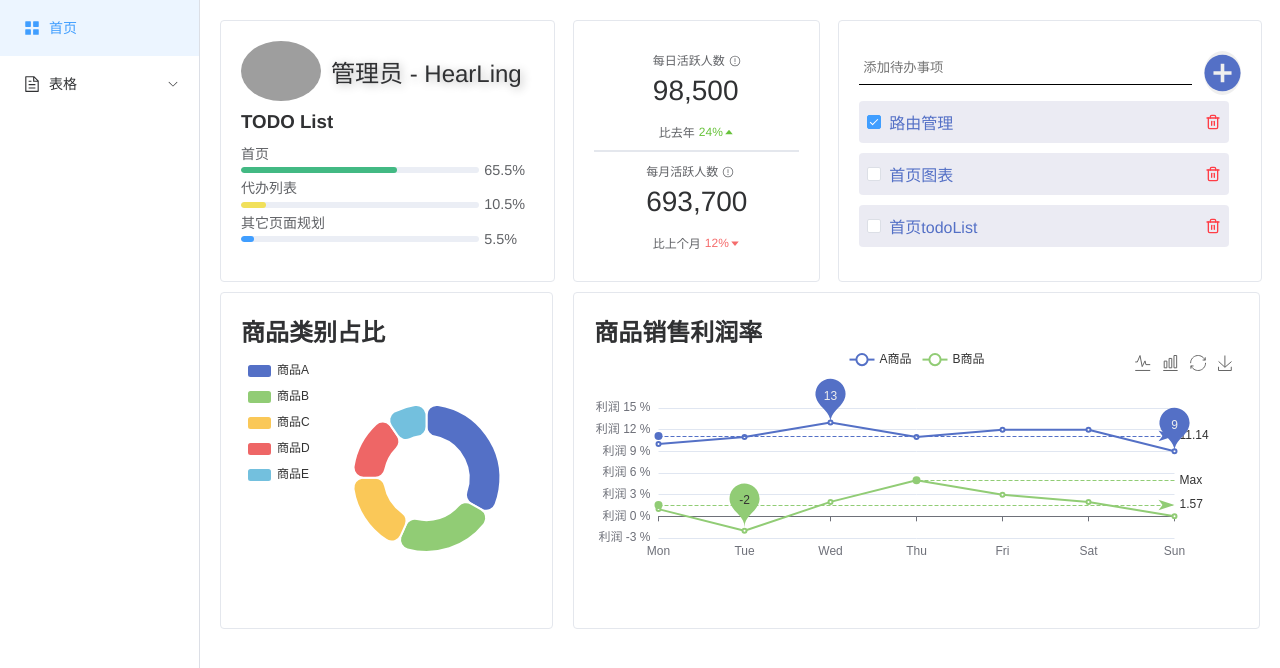
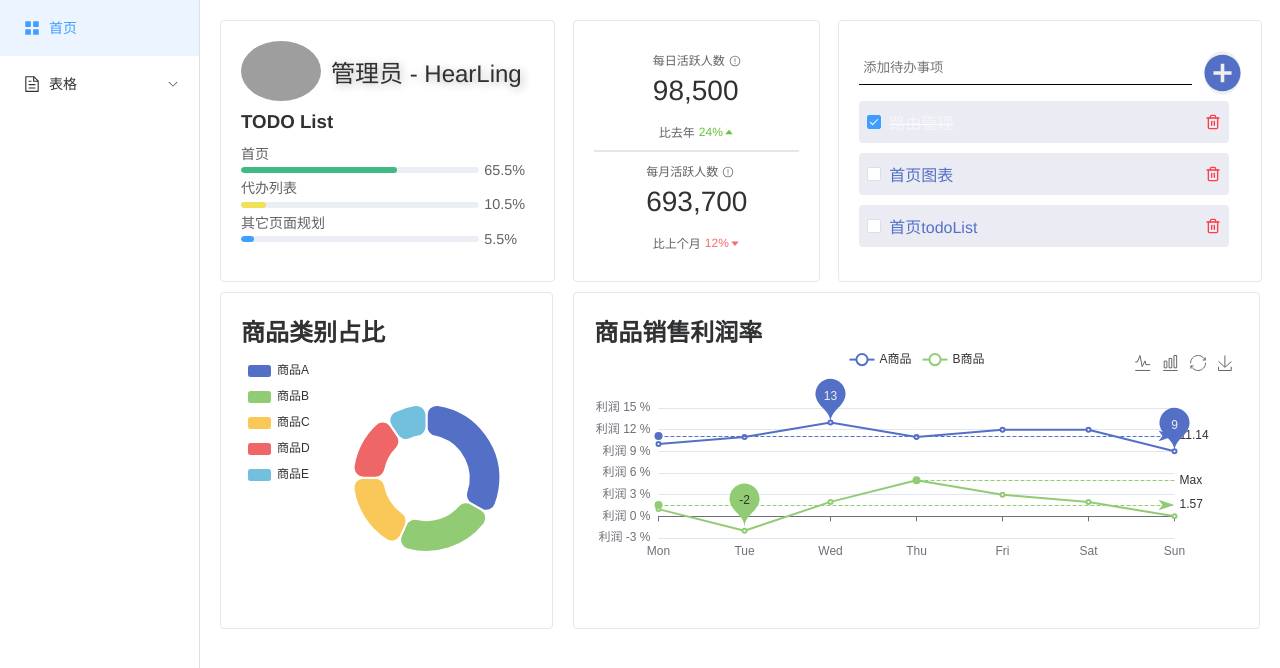
Before and after one commit to chovue/vue3-management-system, a Vue app: page /home in a window 1280 px wide. Shown: the top 668 px of the page. Built offline with nearby package versions, Linux system fonts and the light colour scheme; sample sign-in values are in the browser's storage; grey boxes are pictures that could not be loaded.

Commit message:
fix: 待办清单的删除样式

```diff
--- a/src/components/TodoList.vue
+++ b/src/components/TodoList.vue
@@ -73,6 +73,11 @@ input {
   background-color: transparent;
 }
 
+.is-checked+span {
+  color: rgba(255, 255, 255, 0.5);
+  text-decoration: line-through rgba(255, 255, 255, 0.8);
+}
+
 button {
   border: none;
   width: 44px;
```
